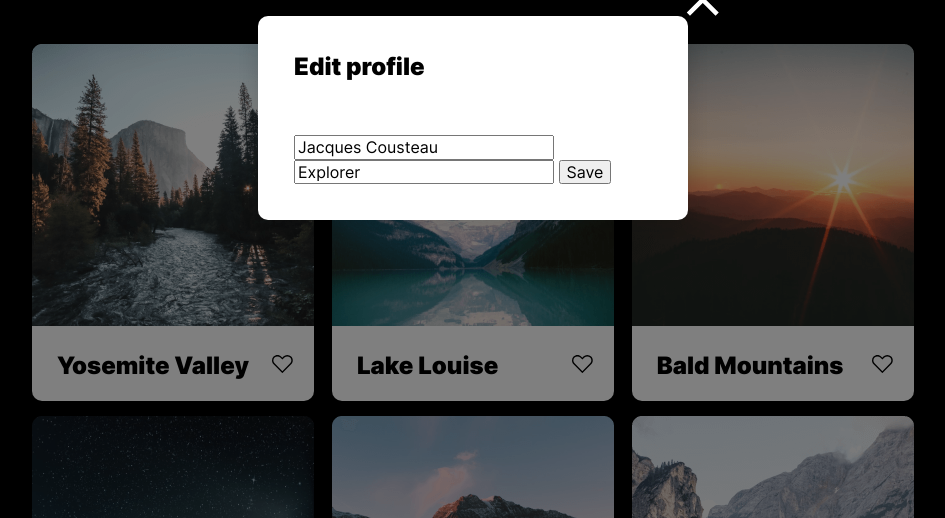
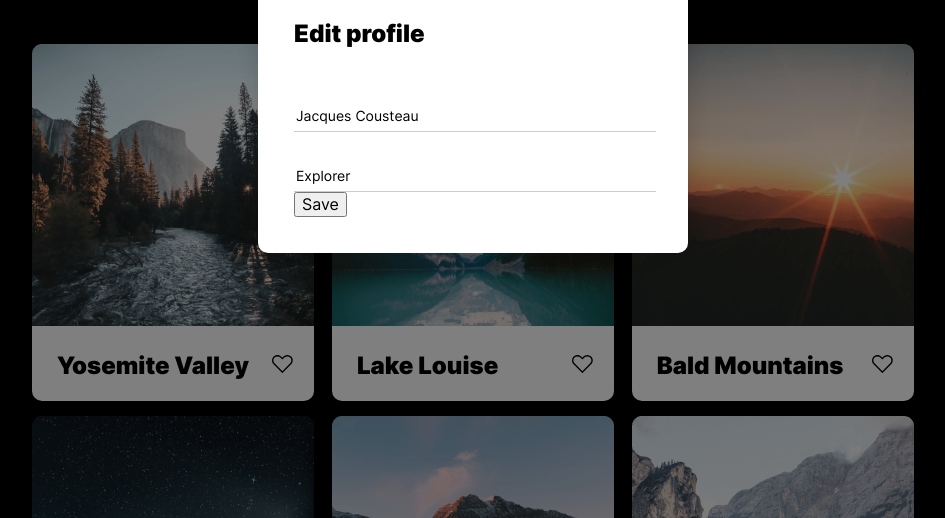
Before and after one commit to momofcats/web_project_4, a plain HTML site: page index.html in a window 1280 px wide. Shown: the part 282-800 px from the top of the page, without its empty margins (167-1112 px from the left). Drawn offline with Linux system fonts and the light colour scheme.

Commit message:
style: position input and remove border

```diff
--- /dev/null
+++ b/blocks/form/__input/form__input.css
@@ -0,0 +1,11 @@
+.form__input {
+  font-family: Inter;
+    font-style: normal;
+    font-weight: normal;
+    font-size: 14px;
+    line-height: 2;
+    width: 100%;
+    border-style: none;
+    padding-top: 30px;
+    border-bottom: 1px solid rgba(0,0,0,.2);
+}
--- a/blocks/form/__title/form__title.css
+++ b/blocks/form/__title/form__title.css
@@ -4,5 +4,5 @@
   line-height: 29px;
   color: black;
   margin: 0;
-  padding-bottom: 54px;
+  padding-bottom: 24px;
 }
--- a/blocks/form/form.css
+++ b/blocks/form/form.css
@@ -1 +1,2 @@
 @import url('__title/form__title.css');
+@import url('__input/form__input.css');
```
